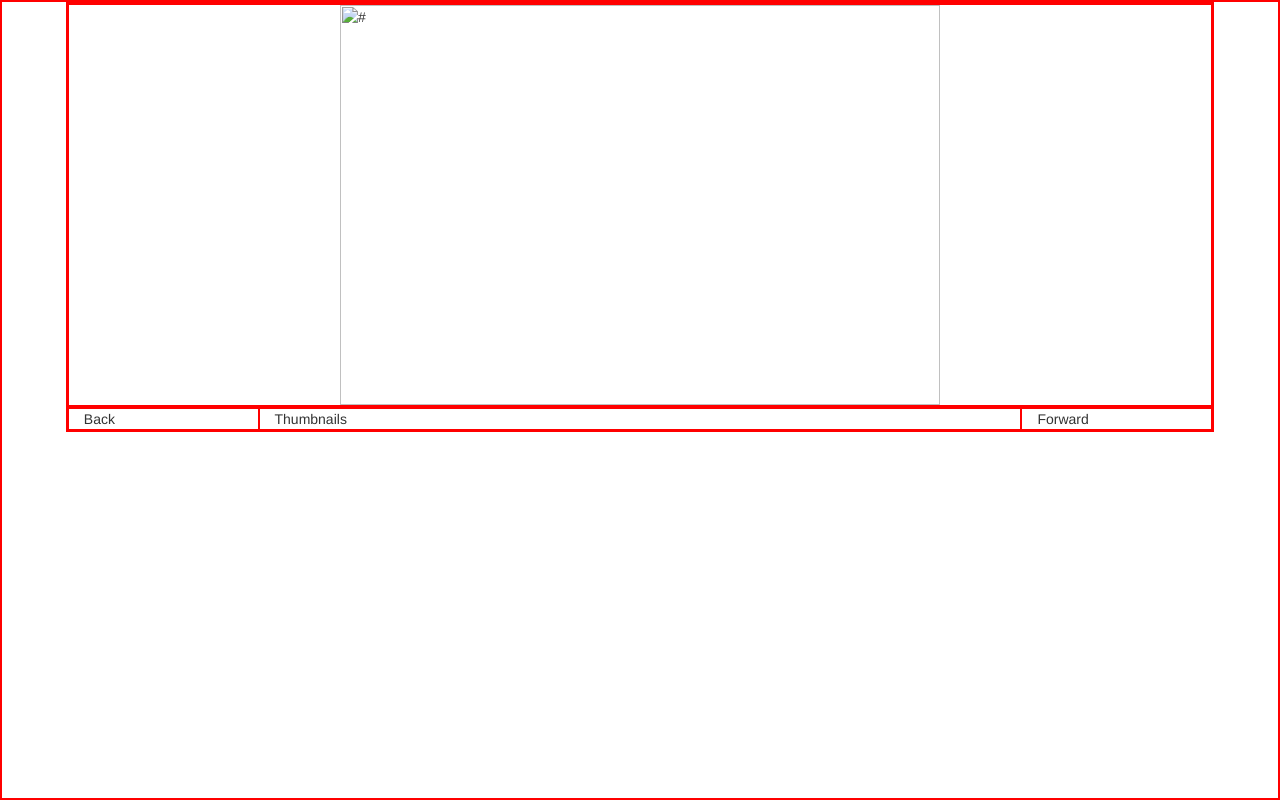
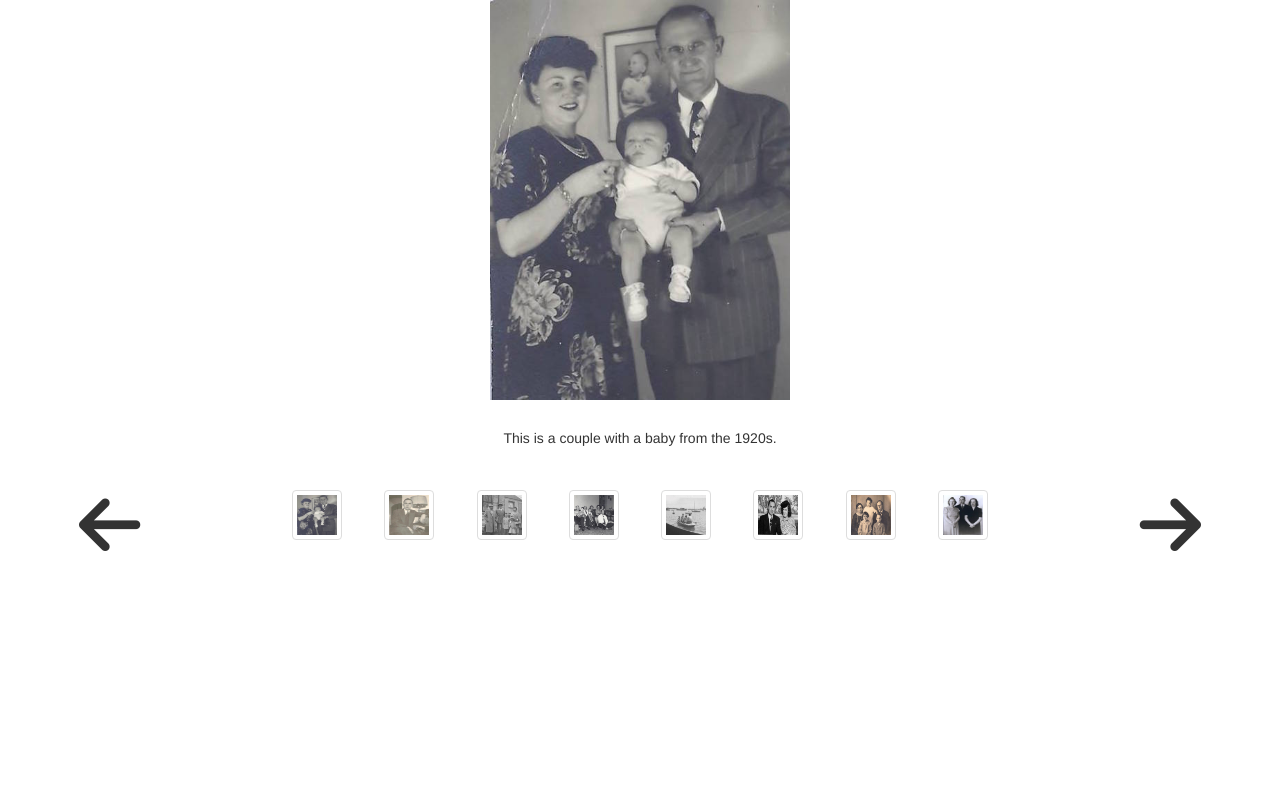
Before and after one commit to jsheridanwells/SlideShow, a plain HTML site: page index.html in a window 1280 px wide. Drawn offline with nearby package versions, Linux system fonts and the light colour scheme.

Commit message:
thumbnails calling larger image

```diff
--- a/css/styles.css
+++ b/css/styles.css
@@ -1,12 +1,23 @@
-* {
+/** {
 	border: 1px solid red;
-}
+}*/
 .container {
 	max-width: 90%;
+	height: 70vh;
 }
+
+/*.image-container {
+	margin: 5em;
+}*/
 
 img#image-frame {
 	margin: auto;
+	height: 400px;
+}
+
+.caption-frame {
+	text-align: center;
+	margin: 2em auto 3em auto;
 }
 
 .controls {
@@ -15,6 +26,11 @@ img#image-frame {
 	flex-wrap: nowrap;
 }
 
-/*.control {
-	min-width: 33.333%;
-}*/
+#thumbs {
+	display: flex;
+	justify-content: space-around;
+}
+
+i.fa-arrow-right {
+	float: right;
+}
--- a/index.html
+++ b/index.html
@@ -1,22 +1,32 @@
 <html>
 <head>
+	<script src="https://use.fontawesome.com/1b801bab78.js"></script>
 	<link rel="stylesheet" href="lib/node_modules/bootstrap/dist/css/bootstrap.css">
 	<link rel="stylesheet" href="css/styles.css">
 </head>
 <body>
 	<div class="container">
 		<div class="row">
-			<div class="col-sm-12 image-container">
-				<img src="#" alt="#" id="image-frame" class="center-block" height="400" width="600">
+			<div class="col-sm-12 image-container center-block">
+				<img src="img/0.jpg" alt="#" id="image-frame" class="center-block">
+			</div>
+		</div>
+		<div class="row">
+			<div class="col-sm-12 caption-frame">
+				<span class="caption center">This is a couple with a baby from the 1920s.</span>
 			</div>
 		</div>
 		<div class="row controls">
-			<div class="col-xs-2 control">Back</div>
-			<div class="col-xs-8 control">Thumbnails</div>
-			<div class="col-xs-2 control">Forward</div>
+			<div class="col-xs-2 control"><i class="fa fa-arrow-left fa-5x" aria-hidden="true"></i></div>
+			<div class="col-xs-8 control" id="thumbs"></div>
+			<div class="col-xs-2 control"><i class="fa fa-arrow-right fa-5x" aria-hidden="true"></i></div>
 		</div>
 	</div>
 	<script src="lib/node_modules/jquery/dist/jquery.js"></script>
 	<script src="lib/node_modules/bootstrap/dist/js/bootstrap.js"></script>
+	<script src="js/main.js"></script>
+	<script src="js/dom-handler.js"></script>
+	<script src="js/file-arrays.js"></script>
+	<script src="js/file-loader.js"></script>
 </body>
 </html>
--- /dev/null
+++ b/js/dom-handler.js
@@ -0,0 +1 @@
+'use strict';
--- /dev/null
+++ b/js/file-arrays.js
@@ -0,0 +1,22 @@
+'use strict';
+
+var Slides = (function(obj){
+	let captions = [
+		'This is a couple with a baby from the 1920s.',
+		'This is a photo of my grandfather as a young man.',
+		'This is the family of my great aunt and uncle outside of my father\'s house.',
+		'This is a family in the 1940s',
+		'This is my grandfather\'s family on a boat',
+		'These are my grandparents as newlyweds.',
+		'This is my grandfather\'s family in the 1920s',
+		'This is my grandfather with his sisters'
+	];
+
+	obj.getCaption = function(index) {
+		return captions[index];
+	};
+	obj.returnCaptionsLength = function() {
+		return captions.length;
+	};
+	return obj;
+}(Slides || {}));
--- /dev/null
+++ b/js/file-loader.js
@@ -0,0 +1,22 @@
+'use strict';
+
+ var Slides = (function(obj){
+ 	obj.loadThumbImage = function(e) {
+ 		let source = e.target.src;
+ 		$('#image-frame').attr('src', source);
+ 		$('.caption').text(Slides.getCaption(this.id));
+ 	};
+ 	obj.loadThumbs = function() {
+ 		for (let i = 0; i < Slides.returnCaptionsLength(); i++) {
+ 			let content = '<img src="img/' + i + '.jpg" id ="'+ i + '" class="thumbnail" alt="thumbnail" height="50" width="50">';
+ 			$(content).height(100).width(100);
+ 			$('#thumbs').append(content);
+
+ 		}
+		$('.thumbnail').click(Slides.loadThumbImage);
+ 	};
+
+ 	return obj;
+ }(Slides || {}));
+
+window.onload = Slides.loadThumbs;
--- a/js/main.js
+++ b/js/main.js
@@ -1 +1,5 @@
-'use strict';
+// 'use strict';
+
+// var Slides = (function(){
+
+// }());
--- a/lib/Gruntfile.js
+++ b/lib/Gruntfile.js
@@ -3,7 +3,7 @@ module.exports = function (grunt) {
 		jshint: {
 			files: ['../js/**/*.js'],
 			options: {
-				predef: ['document', 'console', '$'],
+				predef: ['document', 'console', '$', 'window'],
 				esnext: true,
 				globalstrict: true,
 				globals: {'Slides': true}
```
Also changed, not shown: file-arrays.js (added, +22 -0 lines), img/0.jpg (added), img/1.jpg (added), img/2.jpg (added), img/3.jpg (added), img/4.jpg (added), img/5.jpg (added), img/6.jpg (added), img/7.jpg (added), 1 other file.
